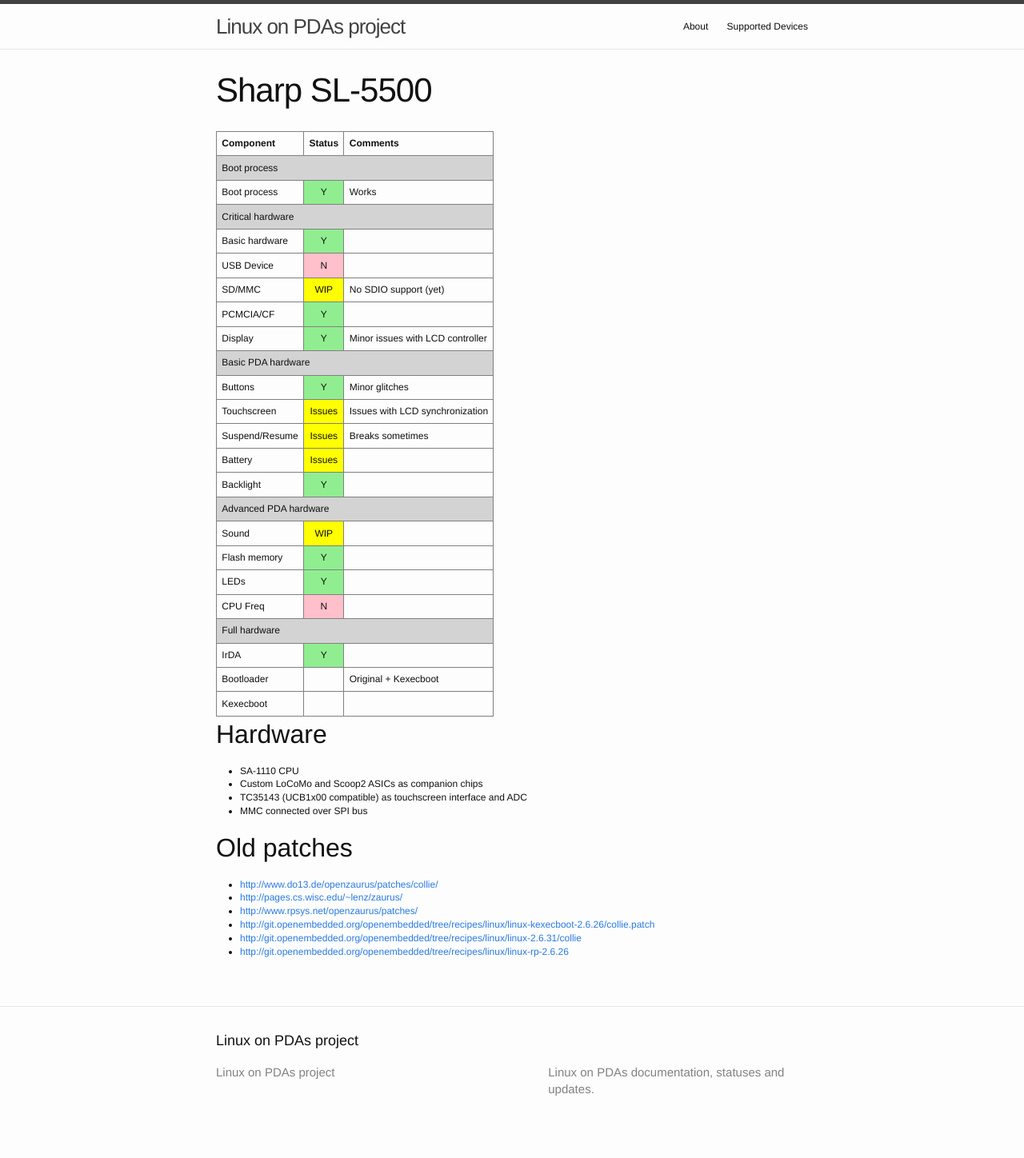
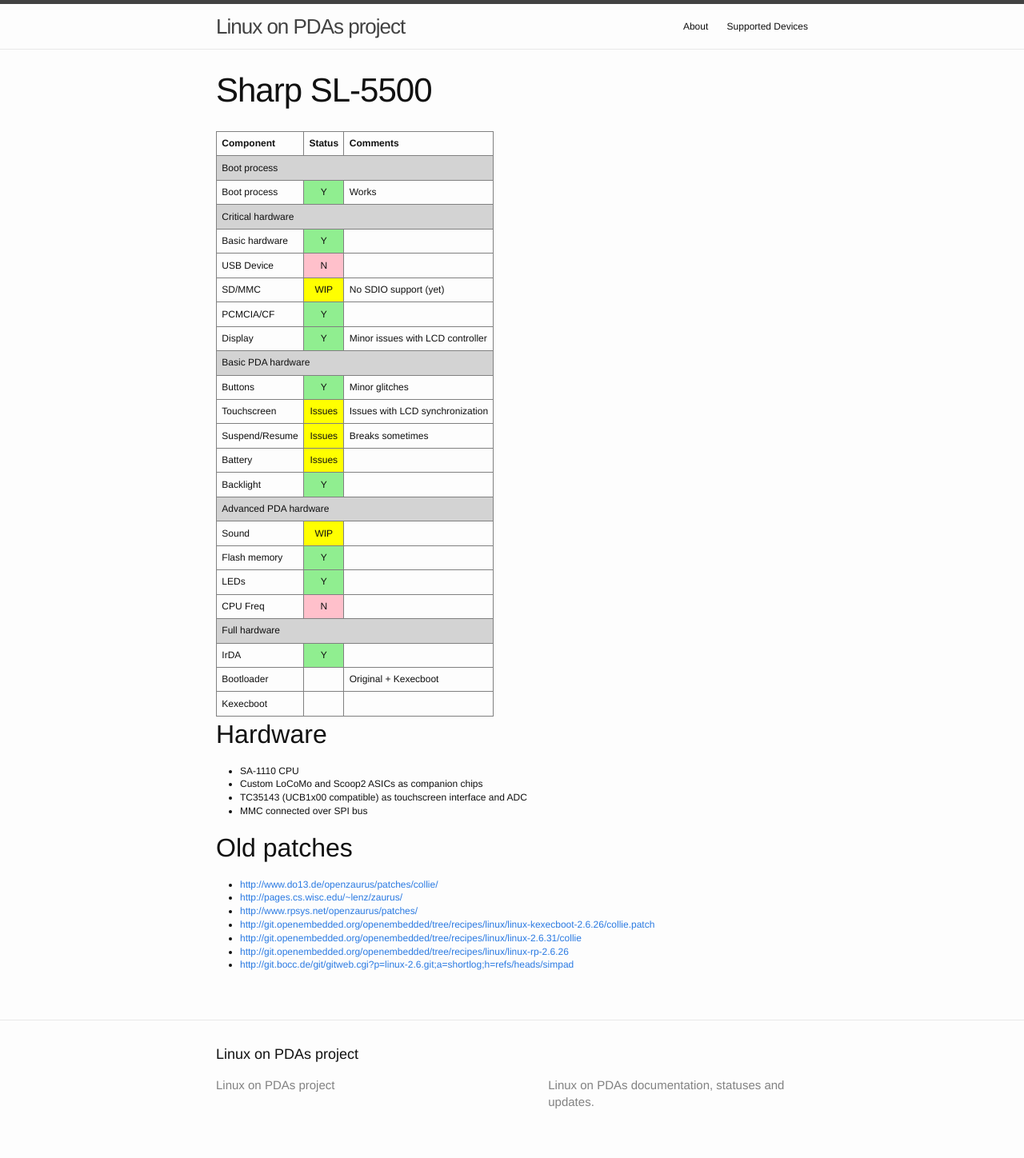
Before and after one commit to LinuxPDA/linuxpda.github.io, a Jekyll site: the page built from _devices/Sharp/Zaurus/sl5500.md, in a window 1280 px wide. Shown: the whole page at 80% size. Built offline with Jekyll 4.4.1, drawn with Linux system fonts in a browser that asks for light colours.

Commit message:
Update sl5500.md

```diff
--- a/_devices/Sharp/Zaurus/sl5500.md
+++ b/_devices/Sharp/Zaurus/sl5500.md
@@ -50,3 +50,4 @@
 * <http://git.openembedded.org/openembedded/tree/recipes/linux/linux-kexecboot-2.6.26/collie.patch>
 * <http://git.openembedded.org/openembedded/tree/recipes/linux/linux-2.6.31/collie>
 * <http://git.openembedded.org/openembedded/tree/recipes/linux/linux-rp-2.6.26>
+* <http://git.bocc.de/git/gitweb.cgi?p=linux-2.6.git;a=shortlog;h=refs/heads/simpad>
```
